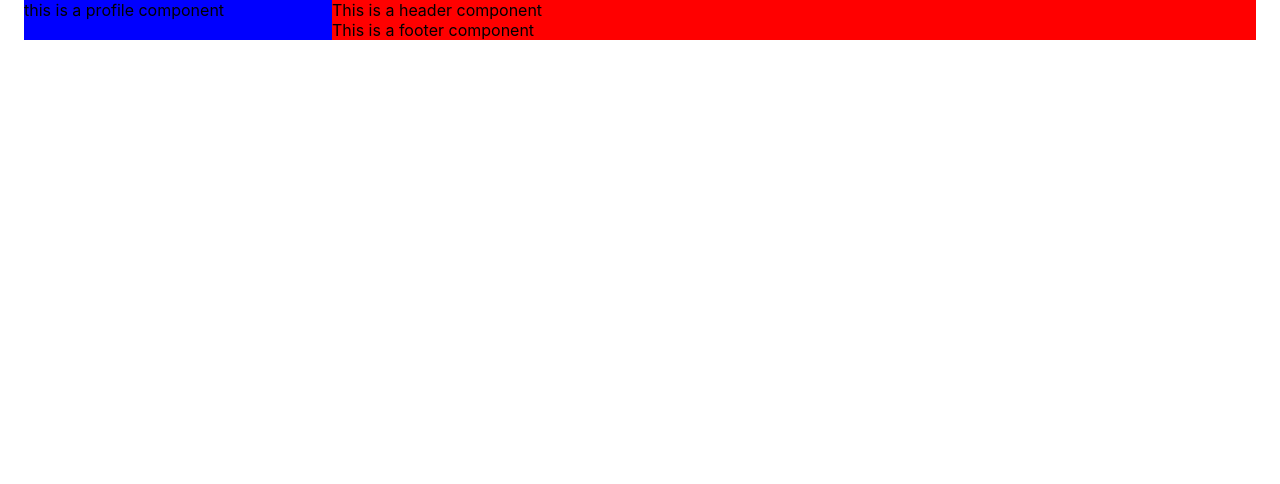
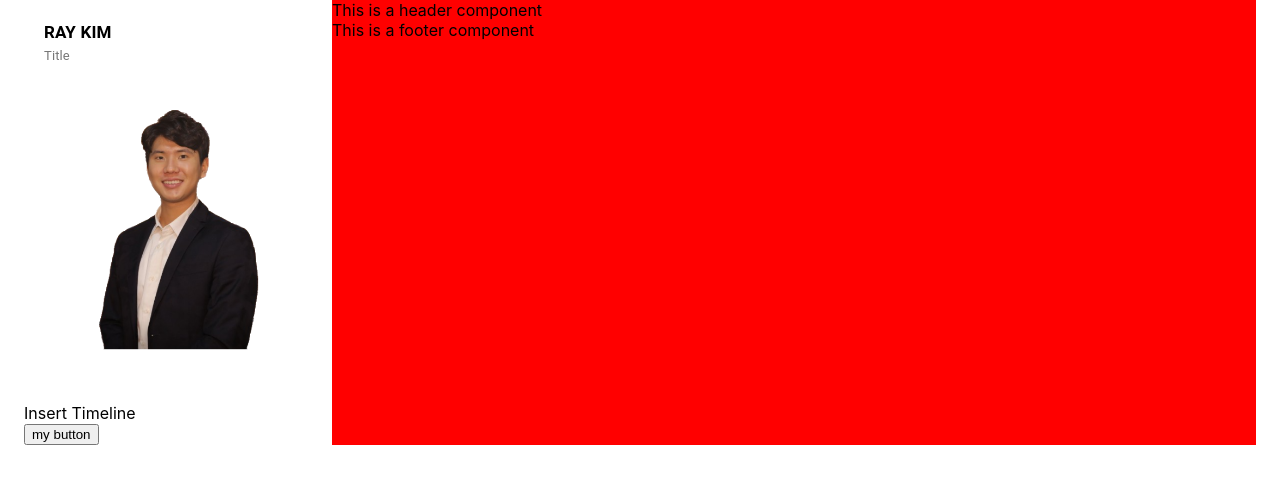
Before and after one commit to moonnada/Portfolio, a React (Create React App) app: page / in a window 1280 px wide. Shown: the top 484 px of the page. Built offline with nearby package versions, Linux system fonts and the light colour scheme.

Commit message:
added a profile img and profile.css

```diff
--- a/src/App.js
+++ b/src/App.js
@@ -16,22 +16,20 @@ function App() {
   return (
     <Container>
       <Grid container>
-        <Grid item xs={12}lg={3} md={4} sm={12} style={{ backgroundColor: 'blue'}}>
+        <Grid item xs={12}lg={3} md={4} sm={12} >
           <Profile />
         </Grid>
         <Grid item xs style={{backgroundColor: 'red'}} >
           <Header />
+
           <Router>
             <Switch>
-
-
               <Route path='/portfolio'>
                 <Portfolio />
               </Route>
 
               <Route path='/resume'>
                 <Resume />
-
               </Route>
             </Switch>
           </Router>
--- /dev/null
+++ b/src/components/Profile/Profile.css
@@ -0,0 +1,32 @@
+.profile {
+    background-color: white;
+    border-radius: 6px;
+    width: 100%;
+    display: inline-block;
+}
+
+.profile_name {
+    line-height: 10px;
+    padding: 20px;
+}
+
+.profile_name .name {
+    text-transform: uppercase;
+    font-size: 17px;
+    font-weight: bold;
+}
+
+.profile_name .title {
+    font-size: 13px;
+    color: #777;
+}
+
+.profile_image {
+    margin-top: -10px;
+    -webkit-clip-path: polygon(0 9%, 100% 0, 100% 94%, 0% 100%);
+    clip-path: polygon(0 9%, 100% 0, 100% 94%, 0% 100%);
+}
+
+.profile_image img {
+    width: 100%;
+}
--- a/src/components/Profile/Profile.js
+++ b/src/components/Profile/Profile.js
@@ -1,9 +1,29 @@
+import { Typography } from '@material-ui/core'
 import React from 'react'
+import './Profile.css'
 
 const Profile = () => {
     return (
-        <div>
-            this is a profile component
+        <div className='profile container_shadow'>
+            <div className='profile_name'>
+                <Typography className='name'>Ray Kim</Typography>
+                <Typography className='title'>Title</Typography>
+            </div>
+
+            <figure className='profile_image'>
+                <img src={require('../../asserts/images/profile.jpg').default} alt="1"/>
+
+
+            </figure>
+
+
+            <div className='profile_information'>
+                Insert Timeline
+                <br/>
+                <button>my button</button>
+
+            </div>
+
         </div>
     )
 }
```
Also changed, not shown: src/asserts/images/profile.jpg (added). Lines whose indentation alone changed are shown as unchanged.
